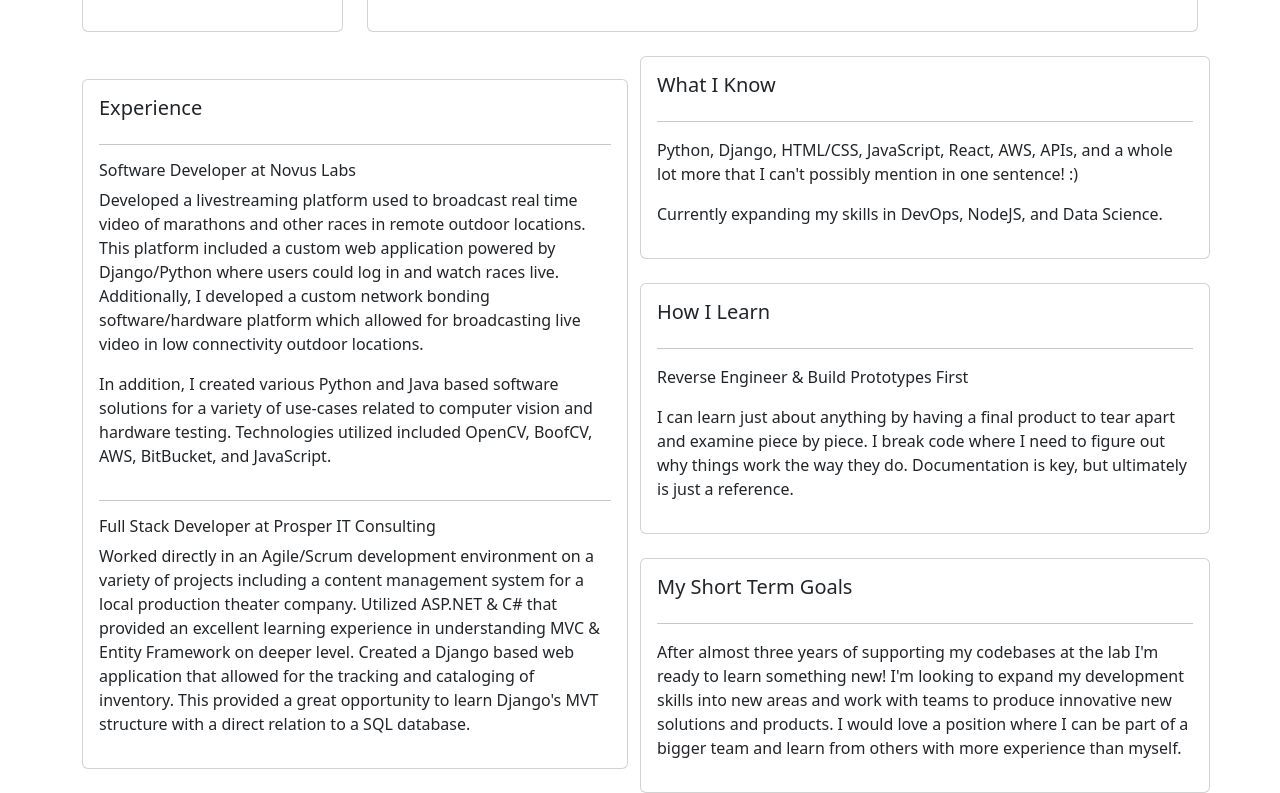
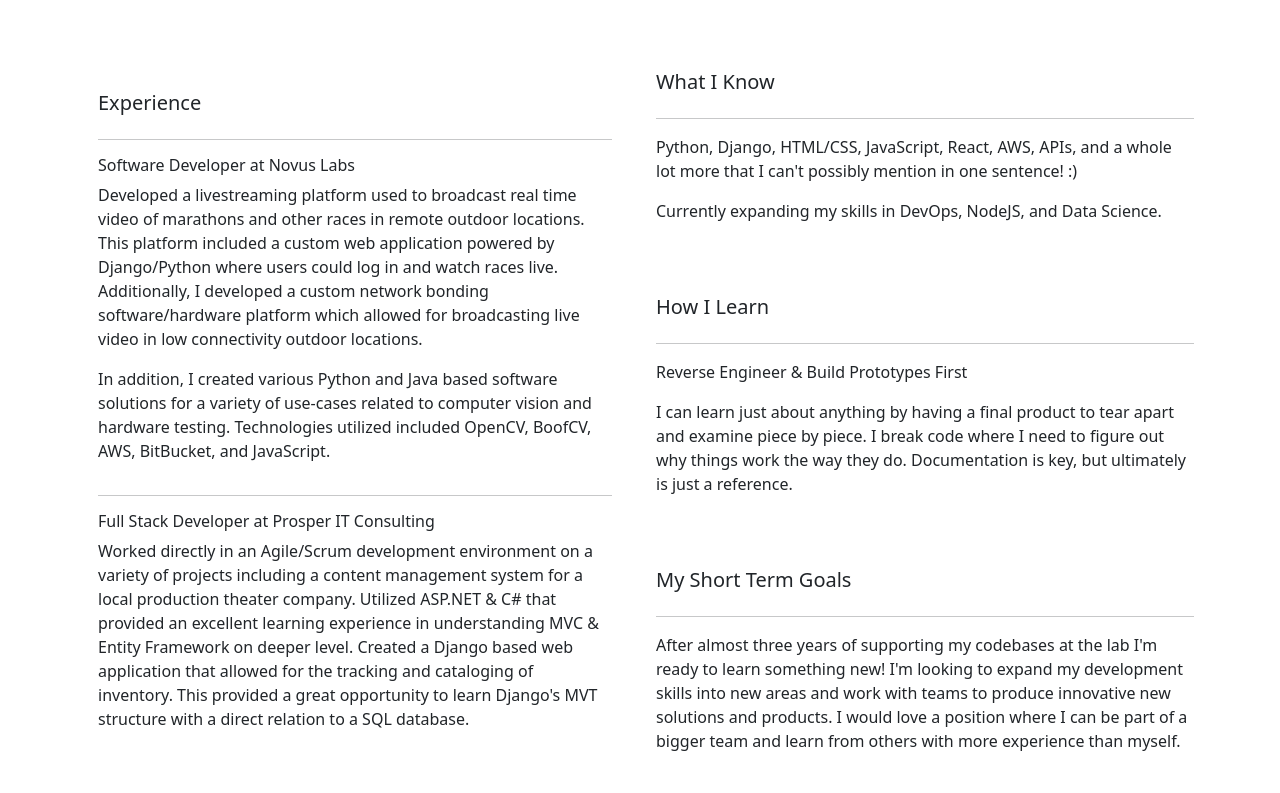
Before and after one commit to Kazooka503/website_portfolio, a Django app: page / in a window 1280 px wide. Shown: the part 1300-2093 px from the top of the page. After the commit the page ends 2051 px from the top, so only its background shows below. Run offline with Django 5.2, Linux system fonts and the light colour scheme; parts of the project's set-up code (start-up, migrations or seed data) failed here and were passed over.

Commit message:
Updates main.css - adds curated color palate in the form of css variables, updates color of cards to be invisible, general color changes to a number of elements for a new theme

```diff
--- a/portfolio/base/templates/base/home.html
+++ b/portfolio/base/templates/base/home.html
@@ -11,7 +11,7 @@
             <div class="container">
                 <div class="row">
                     <div class="col-md-3">
-                        <div id="profile-wrapper" class="card card-body h-100 justify-content-center">
+                        <div id="profile-wrapper" class="card card-body border-0 h-100 justify-content-center">
                             <img id="profile-pic" src="{% static 'images/selfie.jpg' %}">
                             <br>
                             <h4>Hi I'm Austin!</h4>
@@ -19,7 +19,7 @@
                         </div>
                     </div>
                     <div class="col-md-9">
-                        <div class="card card-body">
+                        <div class="card card-body border-0">
                             <h4 class="header">Developer Profile</h4>
                             <hr>
                             <p>Back in the early 2000s, I decided to try my hand at creating custom MySpace themes
@@ -45,10 +45,10 @@
                 <br>
                 <div class="row align-items-center">
                     <div class="col-md-6">
-                        <div class="card card-body">
+                        <div class="card card-body border-0">
                             <h5 class="header">Experience</h5>
                             <hr>
-                            <h6 class="header">Software Developer at Novus Labs</h6>
+                            <h6 class="header pos-header">Software Developer at Novus Labs</h6>
                             <p>Developed a livestreaming platform used to broadcast real time video of marathons and
                             other races in remote outdoor locations. This platform included a custom web application
                             powered by Django/Python where users could log in and watch races live. Additionally, I
@@ -58,7 +58,7 @@
                             use-cases related to computer vision and hardware testing. Technologies utilized included
                             OpenCV, BoofCV, AWS, BitBucket, and JavaScript.</p>
                             <hr>
-                            <h6 class="header">Full Stack Developer at Prosper IT Consulting</h6>
+                            <h6 class="header pos-header">Full Stack Developer at Prosper IT Consulting</h6>
                             <p>Worked directly in an Agile/Scrum development environment on a variety of projects
                             including a content management system for a local production theater company. Utilized
                             ASP.NET & C# that provided an excellent learning experience in understanding MVC &
@@ -69,7 +69,7 @@
                     </div>
                     <div class="col-md-6">
                         <div class="row">
-                            <div class="card card-body">
+                            <div class="card card-body border-0">
                                 <h5 class="header">What I Know</h5>
                                 <hr>
                                 <p>Python, Django, HTML/CSS, JavaScript, React, AWS, APIs, and a whole lot more that I
@@ -79,7 +79,7 @@
                         </div>
                         <br>
                         <div class="row">
-                            <div class="card card-body">
+                            <div class="card card-body border-0">
                                 <h5 class="header">How I Learn</h5>
                                 <hr>
                                 <p>Reverse Engineer & Build Prototypes First</p>
@@ -90,7 +90,7 @@
                         </div>
                         <br>
                         <div class="row">
-                            <div class="card card-body">
+                            <div class="card card-body border-0">
                                 <h5 class="header">My Short Term Goals</h5>
                                 <hr>
                                 <p>After almost three years of supporting my codebases at the lab I'm ready to learn
```
Also changed, not shown: 1 other file.
